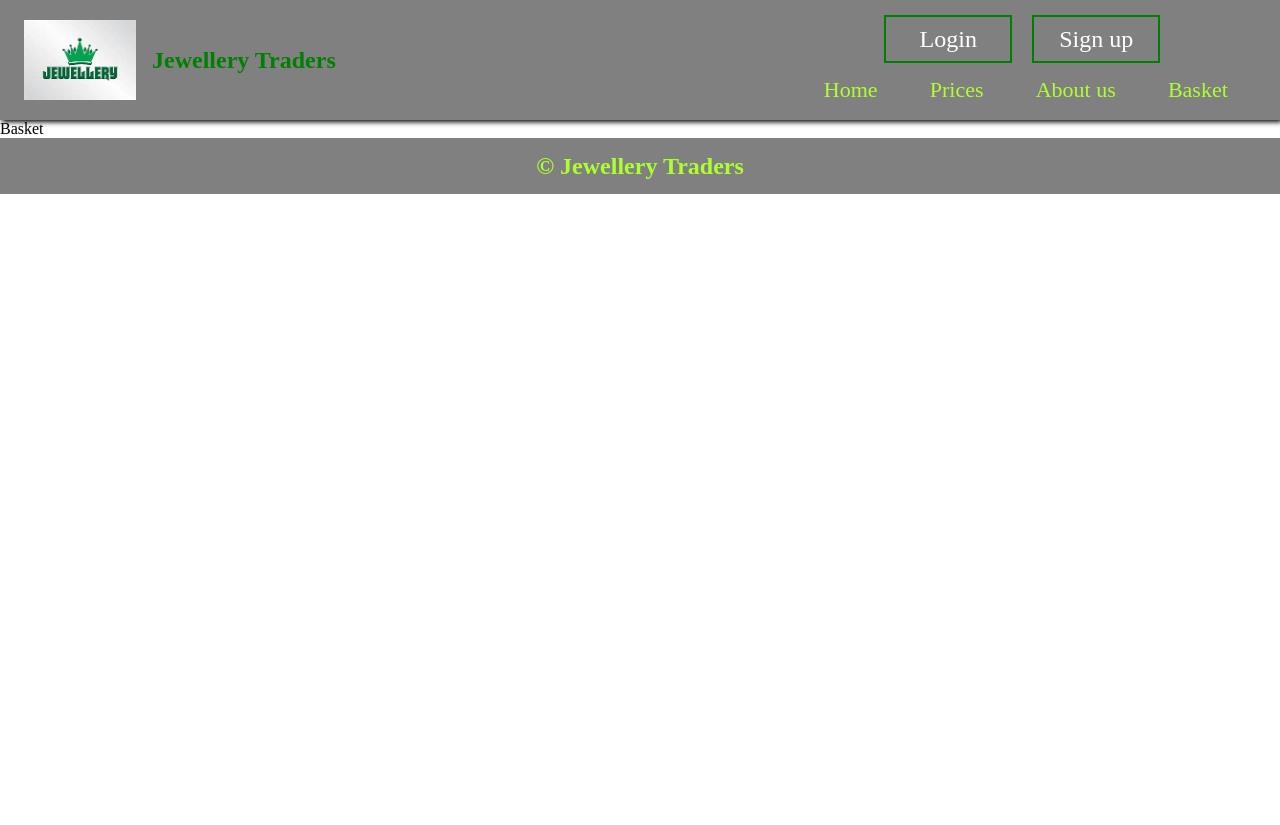
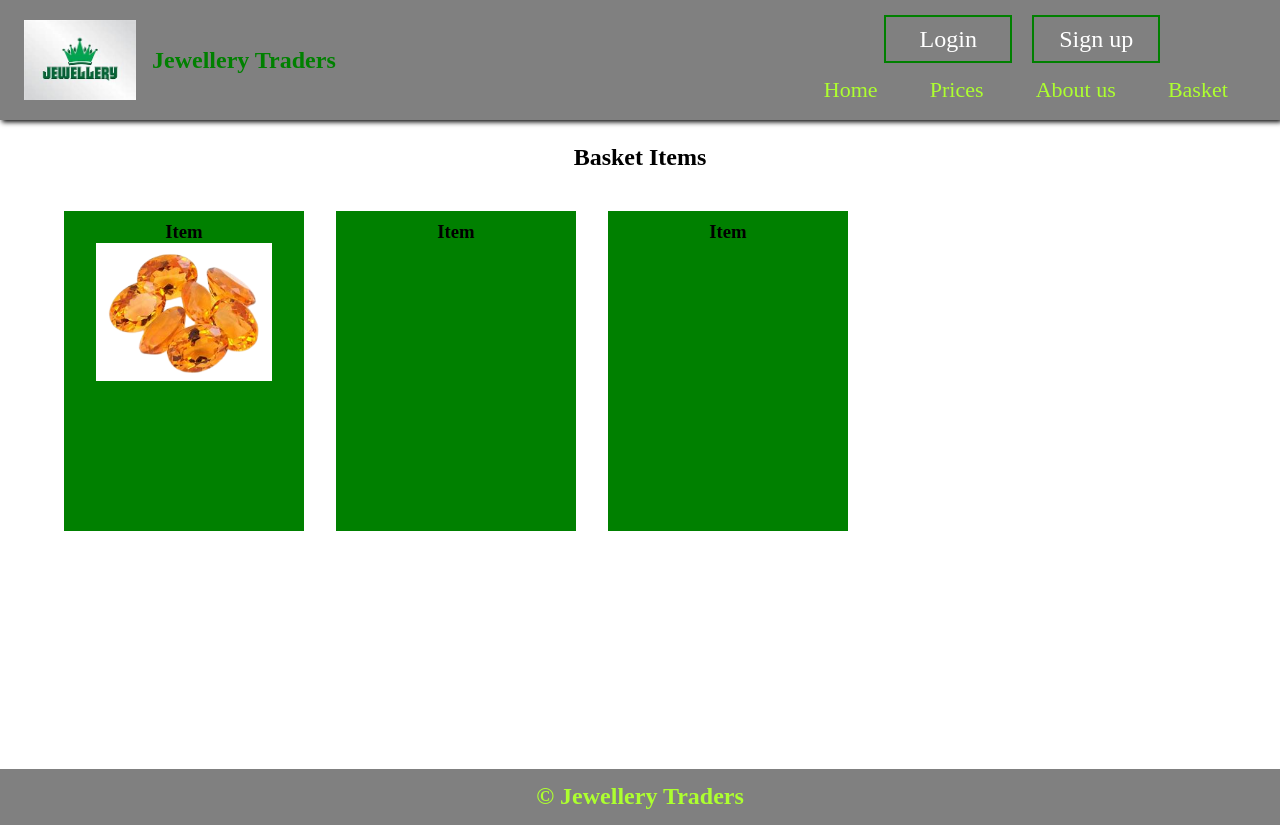
Before and after one commit to ArdonitSaliji/jewerelly-store, a React (Create React App) app: page /basket in a window 1280 px wide. Before the commit the page ends 800 px from the top, so only its background shows below. Built offline with nearby package versions, Linux system fonts and the light colour scheme.

Commit message:
--allow-empty-message

```diff
--- a/src/components/Basket/Basket.css
+++ b/src/components/Basket/Basket.css
@@ -0,0 +1,26 @@
+.basket {
+  min-height: 81.1vh;
+  height: 100%;
+}
+.basket h2 {
+  text-align: center;
+  padding: 1.5rem 0;
+}
+.basket-items {
+  display: flex;
+  margin: 0 3rem;
+  flex-wrap: wrap;
+  align-items: center;
+}
+.basket-item {
+  text-align: center;
+  padding: 10px;
+  background-color: green;
+  margin: 1rem;
+  width: 15rem;
+  height: 20rem;
+}
+.basket-item img {
+  width: 80%;
+  background-color: white;
+}
--- a/src/components/Basket/Basket.jsx
+++ b/src/components/Basket/Basket.jsx
@@ -1,7 +1,25 @@
 import React from 'react'
-
+import './Basket.css'
 const Basket = () => {
-  return <div>Basket</div>
+  return (
+    <div className='basket'>
+      <h2>Basket Items</h2>
+      <div className='basket-items'>
+        <div className='basket-item'>
+          <h3>Item</h3>
+          <img src={require('../../images/citrine.png')} alt='' />
+        </div>
+        <div className='basket-item'>
+          <h3>Item</h3>
+          <img src='' alt='' />
+        </div>
+        <div className='basket-item'>
+          <h3>Item</h3>
+          <img src='' alt='' />
+        </div>
+      </div>
+    </div>
+  )
 }
 
 export default Basket
--- a/src/components/Main/Main.jsx
+++ b/src/components/Main/Main.jsx
@@ -50,7 +50,7 @@ const Main = ({ setTrade, setGemState }) => {
       <div className='gems' style={{ margin: '0 10rem', userSelect: 'none' }}>
         {searchState
           ? allGems.filter(({ props: { children } }) =>
-              children[0].props.children.includes(searchState)
+              children[0].props.children.toLowerCase().includes(searchState.toLowerCase())
             )
           : allGems}
       </div>
```
